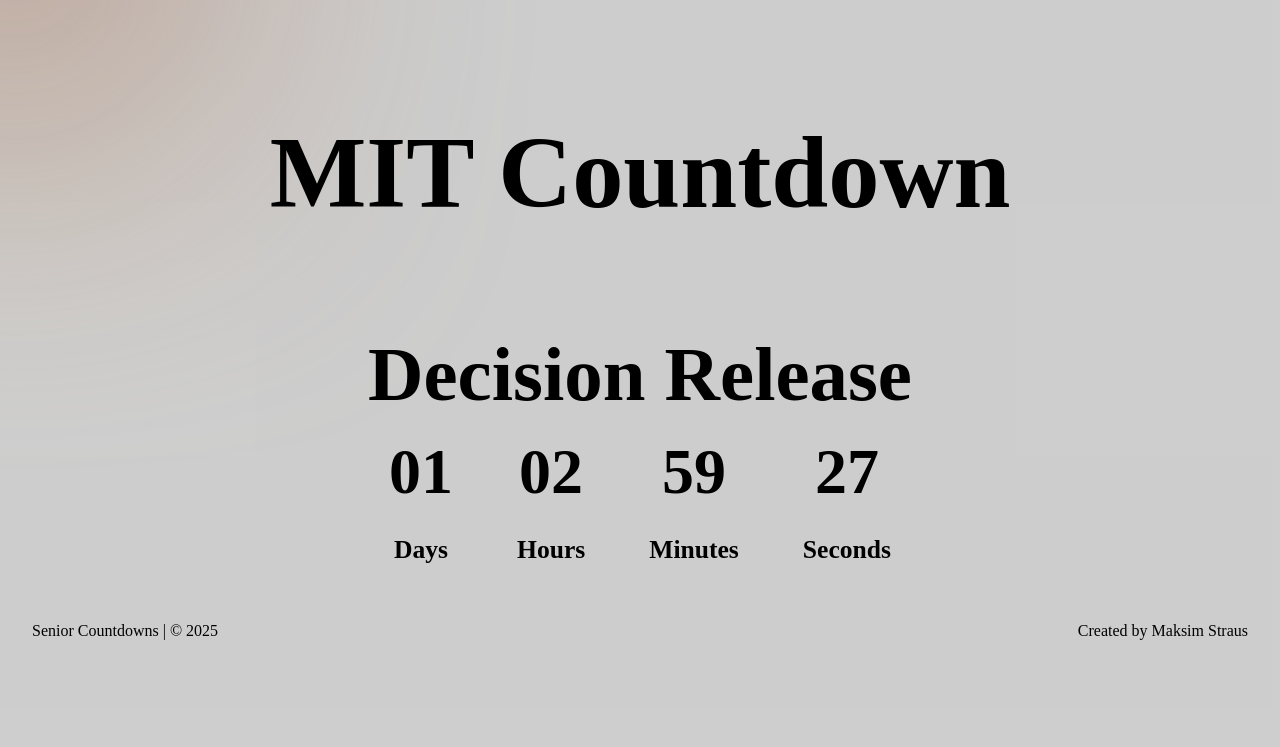
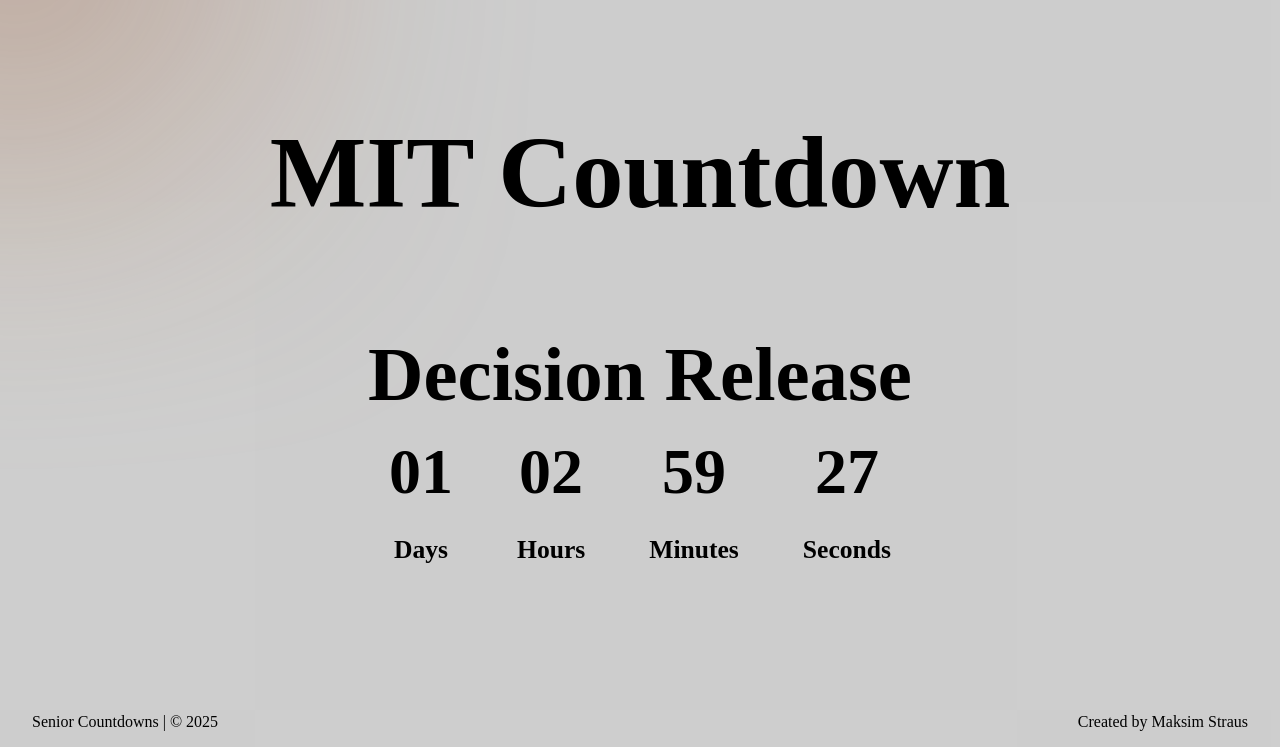
Before and after one commit to cqb13/senior-countdowns, a plain HTML site: page MIT.html in a window 1280 px wide. Shown: the part 53-800 px from the top of the page. Drawn offline with Linux system fonts and the light colour scheme.

Commit message:
fixed footer

```diff
--- a/MIT.html
+++ b/MIT.html
@@ -22,7 +22,7 @@
     />
     <meta name="og:site_name" content="Senior Countdowns" />
     <meta name="og:description" content="Countdowns for Seniors at SHS" />
-    <title>Senior Countdowns</title>
+    <title>Senior Countdowns | MIT</title>
     <link href="./styles/main.css" rel="stylesheet" />
     <link href="./styles/background.css" rel="stylesheet" />
     <link href="./styles/mit.css" rel="stylesheet" />
--- a/styles/mit.css
+++ b/styles/mit.css
@@ -1,4 +1,10 @@
 html,
 body {
   min-height: 100vh;
+  display: flex;
+  flex-direction: column;
 }
+
+header {
+  flex-grow: 1;
+}
```
